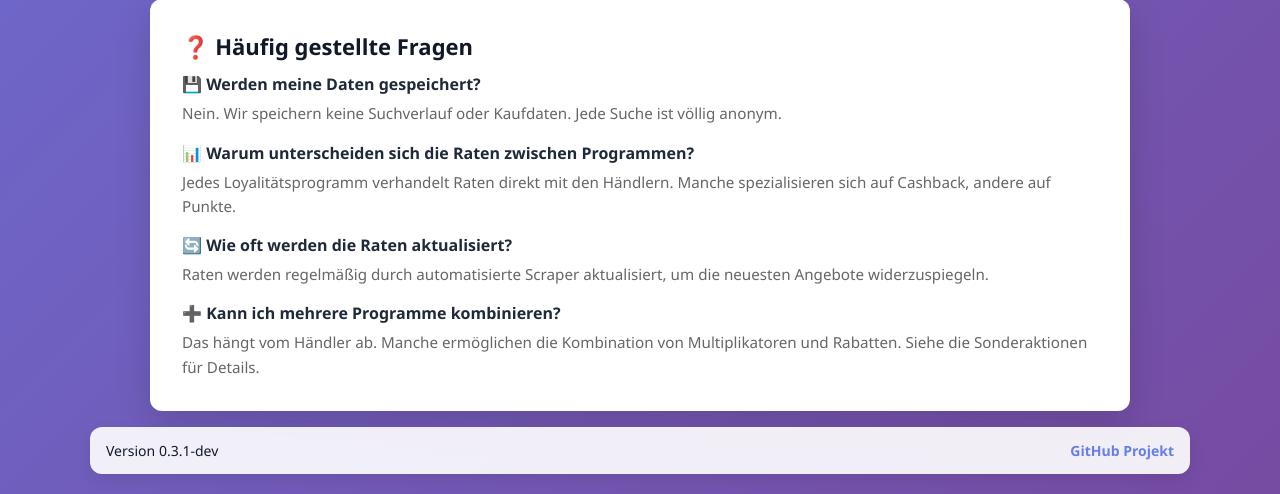
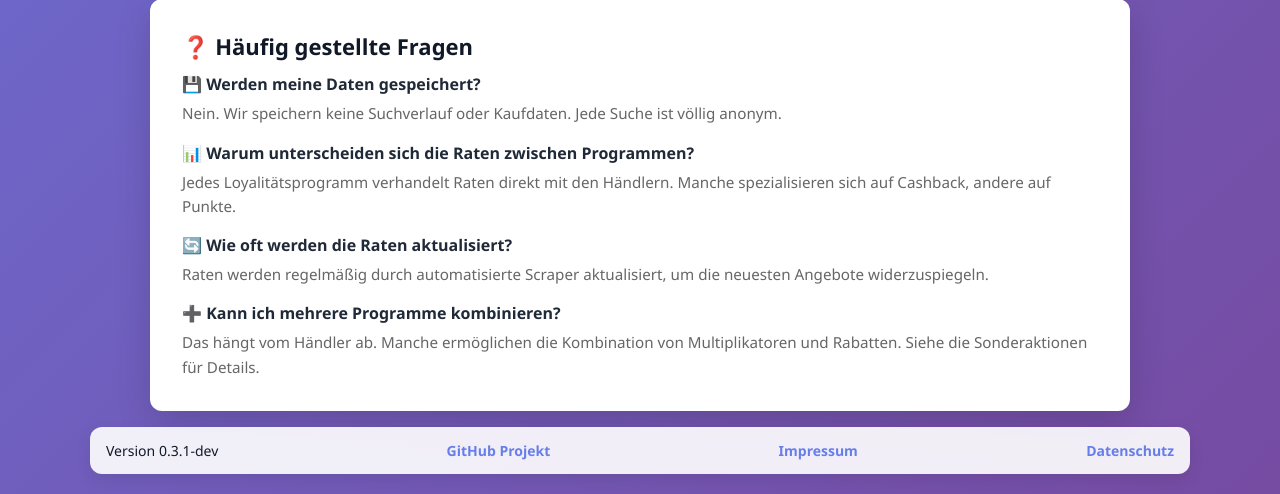
Before and after one commit to kduchrow/shopping_points_optimiser, a Flask app: page / in a window 1280 px wide. Shown: the part 1582-2076 px from the top of the page. Run offline with Flask 3, Linux system fonts and the light colour scheme; the visitor is signed in with stand-in values (Sample User, id 1); some libraries are stand-ins or nearby versions.

Commit message:
feat: add footer links to legal pages

```diff
--- a/templates/base.html
+++ b/templates/base.html
@@ -41,6 +41,8 @@
       <footer class="site-footer">
         <span>Version {{ app_version }}</span>
         <a href="{{ github_repo_url }}" target="_blank" rel="noopener">GitHub Projekt</a>
+        <a href="/impressum">Impressum</a>
+        <a href="/datenschutz">Datenschutz</a>
       </footer>
     </div>
     {% block scripts %}{% endblock %}
```
